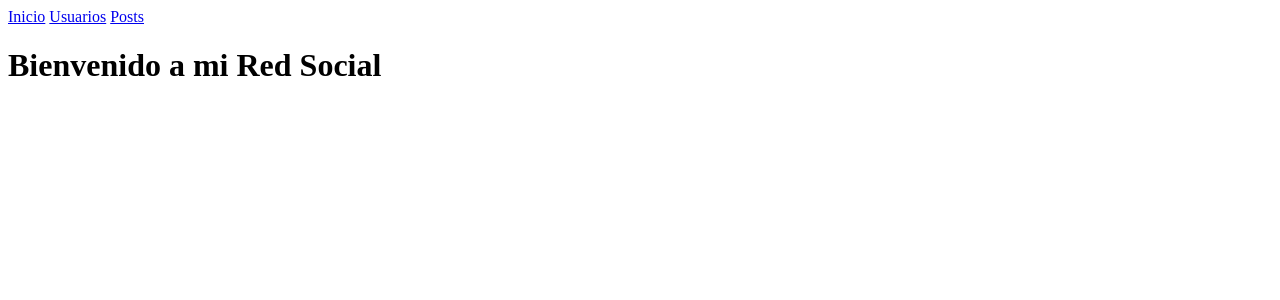
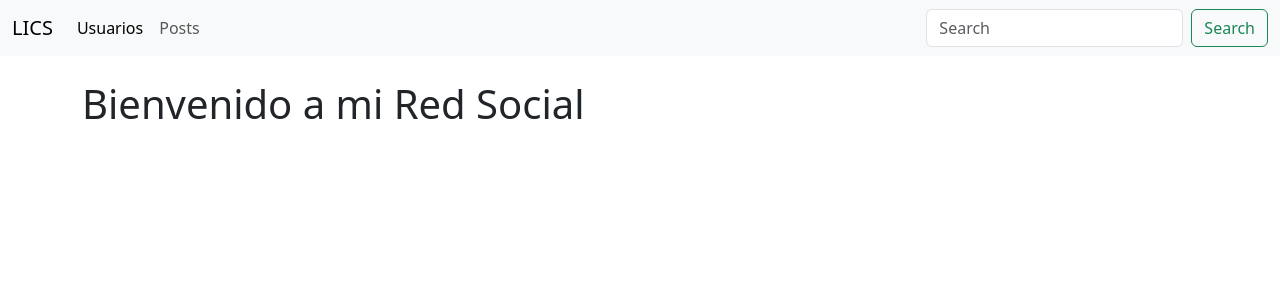
Before and after one commit to esqueletico5675/proyecto-app1, a FastAPI app: page / in a window 1280 px wide. Shown: the top 300 px of the page. Run offline with FastAPI, Linux system fonts and the light colour scheme.

Commit message:
bases principales post usuario y base listas

```diff
--- a/main.py
+++ b/main.py
@@ -23,7 +23,7 @@ templates = Jinja2Templates(directory="templates")
 
 @app.get("/", response_class=HTMLResponse)
 async def home (request: Request):
-    return templates.TemplateResponse({"request": request} ,"index.html")
+    return templates.TemplateResponse({"request": request} ,"index.html", context={})
 
 @app.get ("/usuarios")
 def ver_users (request:Request, session:SessionDep):
@@ -37,6 +37,10 @@ async def user_Details (id:int,request:Request, session:SessionDep):
         raise HTTPException(status_code=404, detail="user not found")
     return templates.TemplateResponse( request = request, name = "user_details.html",context = {"usuario": user})
 
+@app.get("/posts")
+def ver_posts(request: Request, session: SessionDep):
+    posts = obtener_posts_db(session)
+    return templates.TemplateResponse(request=request, name="posts.html", context={"posts": posts})
 
 @app.post("/CREATE_USERS",response_model=UserID)
 async def cargarusuario(usuario:UserBase, session:SessionDep):
--- a/templates/base.html
+++ b/templates/base.html
@@ -3,17 +3,18 @@
 <head>
     <meta charset="UTF-8">
     <meta name="viewport" content="width=device-width, initial-scale=1.0">
-    <title>lics</title>
+    <link href="https://cdn.jsdelivr.net/npm/bootstrap@5.3.3/dist/css/bootstrap.min.css" rel="stylesheet">
+    <title>Lics</title>
 </head>
 <body>
-    <nav>
-        <a href="/">Inicio</a>
-        <a href="/usuarios">Usuarios</a>
-        <a href="/posts">Posts</a>
-    </nav>
 
-    {% block contenido %}
-    {% endblock %}
+    {% include 'navbar.html' %}
 
+    <div class="container mt-4">
+        {% block contenido %}
+        {% endblock %}
+    </div>
+
+    <script src="https://cdn.jsdelivr.net/npm/bootstrap@5.3.3/dist/js/bootstrap.bundle.min.js"></script>
 </body>
 </html>
--- /dev/null
+++ b/templates/navbar.html
@@ -0,0 +1,29 @@
+<nav class="navbar navbar-expand-lg bg-body-tertiary">
+  <div class="container-fluid">
+    <a class="navbar-brand" href="/">LICS</a>
+    <button class="navbar-toggler" type="button" data-bs-toggle="collapse" data-bs-target="#navbarScroll" aria-controls="navbarScroll" aria-expanded="false" aria-label="Toggle navigation">
+      <span class="navbar-toggler-icon"></span>
+    </button>
+    <div class="collapse navbar-collapse" id="navbarScroll">
+      <ul class="navbar-nav me-auto my-2 my-lg-0 navbar-nav-scroll" style="--bs-scroll-height: 100px;">
+        <li class="nav-item">
+          <a class="nav-link active" aria-current="page" href="/usuarios">Usuarios</a>
+        </li>
+        <li class="nav-item">
+
+        </li>
+        <li class="nav-item">
+    <a class="nav-link" href="/posts">Posts</a>
+        </li>
+        </li>
+        <li class="nav-item">
+
+        </li>
+      </ul>
+      <form class="d-flex" role="search">
+        <input class="form-control me-2" type="search" placeholder="Search" aria-label="Search"/>
+        <button class="btn btn-outline-success" type="submit">Search</button>
+      </form>
+    </div>
+  </div>
+</nav>
```
Also changed, not shown: templates/posts.html (added, +18 -0 lines).
